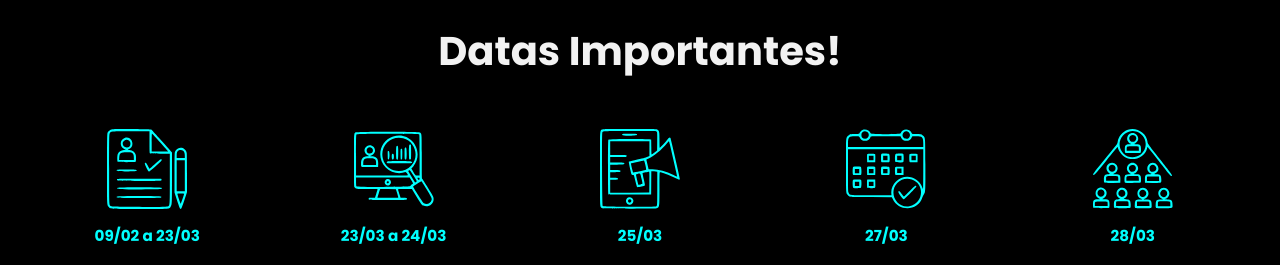
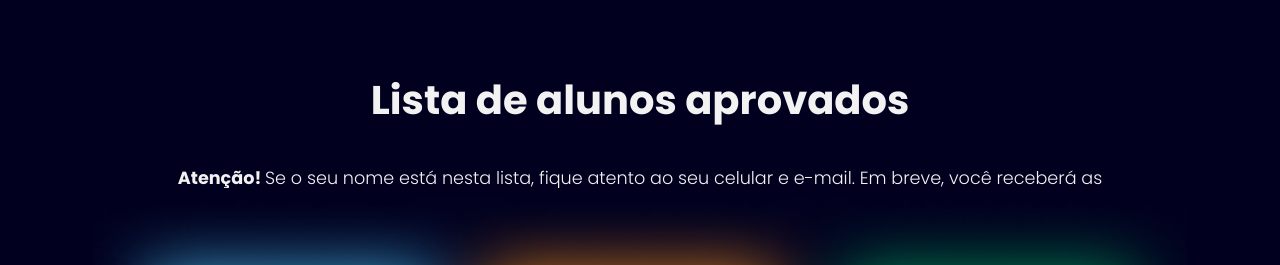
Before and after one commit to Mentto-Tech/Inova2026, a React (Vite) app: page /aluno in a window 1280 px wide. Shown: the part 534-799 px from the top of the page. Built offline with nearby package versions, Linux system fonts and the light colour scheme.

Commit message:
atualização 25/03/2026

```diff
--- a/src/pages/Aluno.css
+++ b/src/pages/Aluno.css
@@ -768,3 +768,24 @@
   margin-top: 10px;
   text-align: center;
 }
+
+.aprovados-section-title {
+  font-size: 2.5rem;
+}
+
+.aluno-aprovado-intro {
+  text-align: center;
+  font-size: 1.1rem;
+  line-height: 1.6;
+  margin: 0 0 3rem 0;
+  max-width: 990px;
+  margin-left: auto;
+  margin-right: auto;
+  font-weight: 100;
+  margin-bottom: -2rem;
+}
+
+.aluno-aprovado-intro strong {
+  font-weight: 800;
+  color: var(--text-primary);
+}
--- a/src/pages/Aluno.jsx
+++ b/src/pages/Aluno.jsx
@@ -13,6 +13,7 @@ import icon3 from '../assets/icones/image 393.svg'
 import icon4 from '../assets/icones/image 394.svg'
 import icon5 from '../assets/icones/image 395.svg'
 import footer from '../assets/pages/footer.png'
+import alunosAprovados from '../assets/pages/alunosAprovados.jpeg'
 import editalPdf from '../assets/pdf/Edital_InnovaSkill2026.pdf'
 
 const digitsOnly = (value = '') => value.replace(/\D+/g, '')
@@ -63,6 +64,7 @@ export default function Aluno() {
   const bolsaRef = useScrollAnimation()
   const trilhasRef = useScrollAnimation()
   const inscriptionRef = useScrollAnimation()
+  const approvedStudentsRef = useScrollAnimation()
 
   const [formData, setFormData] = useState({
     nome: '',
@@ -200,6 +202,15 @@ export default function Aluno() {
           </div>
         </div>
       </section>
+
+      <section className="aluno-bolsa animate-fade-in-up" ref={approvedStudentsRef}>
+        <h2 className="aprovados-section-title">Lista de alunos aprovados</h2>
+        <p className="aluno-aprovado-intro">
+          <strong> Atenção! </strong> Se o seu nome está nesta lista, fique atento ao seu celular e e-mail. Em breve, você receberá as instruções para confirmar sua participação no programa.
+        </p>
+        <img src={alunosAprovados} alt="Alunos Aprovados" style={{ maxWidth: '90%', height: 'auto', marginBottom: '-3rem'}} />
+      </section>
+
 
       <section className="important-dates animate-fade-in-up" ref={datesRef}>
         <div className="important-dates-container">
```
Also changed, not shown: src/assets/pages/alunosAprovados.jpeg (added).
